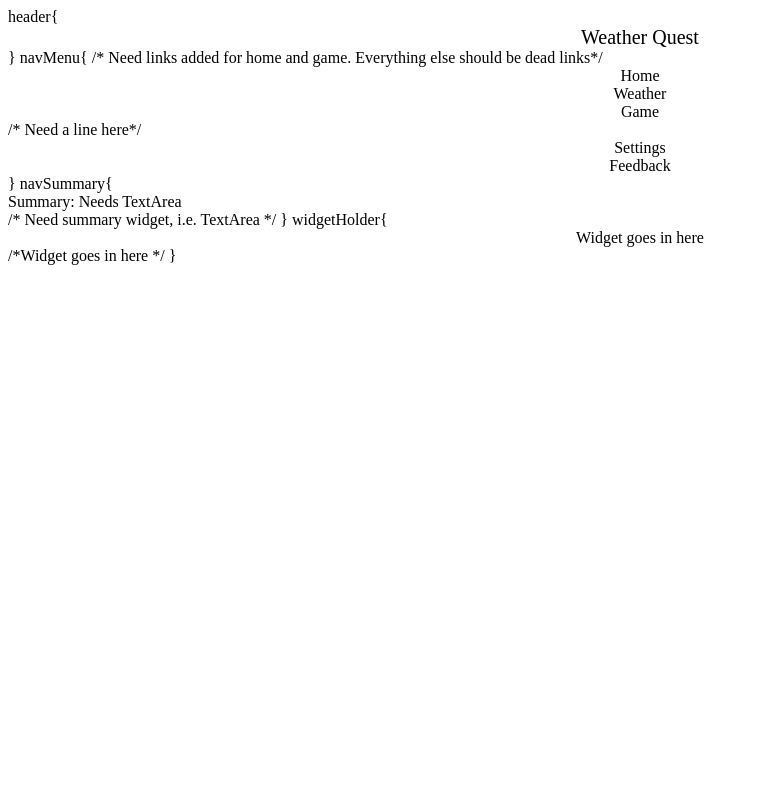
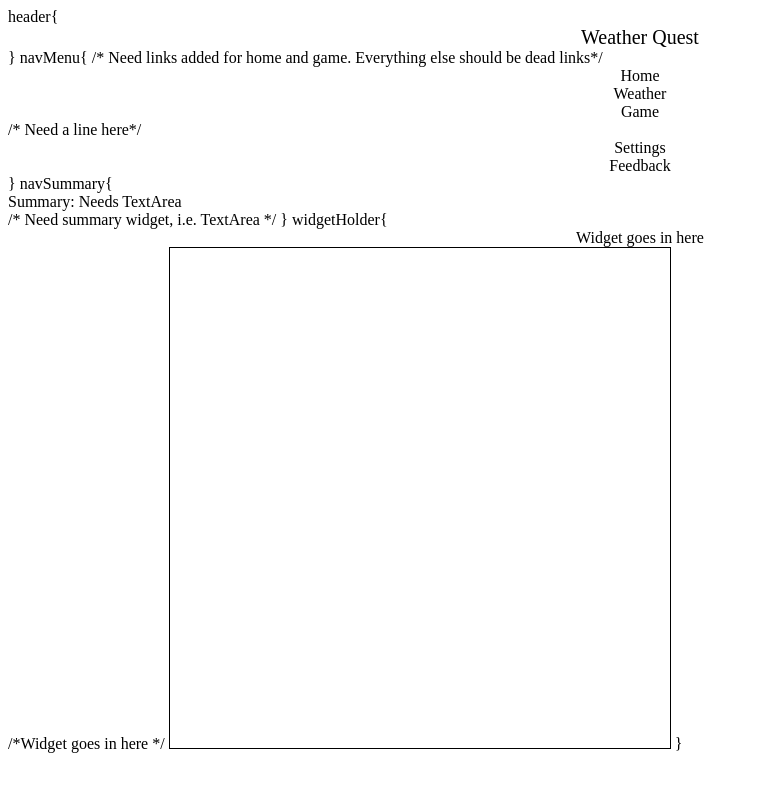
Before and after one commit to AustinBoydston/HCI-Project-repo01, a plain HTML site: page index.html in a window 1280 px wide. Shown: the whole page, without its empty margins (0-759 px from the left). Drawn offline with Linux system fonts and the light colour scheme.

Commit message:
added a canvas for the game in the 'widget section'

```diff
--- a/game.js
+++ b/game.js
@@ -0,0 +1,2 @@
+console.log('hello world');
+window.open();
--- a/index.html
+++ b/index.html
@@ -61,7 +61,14 @@ widgetHolder{
 	<div style="text-align: center; font-size: 16px;">
 		Widget goes in here
 	</div>
-	/*Widget goes in here */
 
 
+	/*Widget goes in here */
+<!--The below section was added by Austin pleaes do not touch, ty-->
+	<canvas id="ctx" width="500" height="500" style="border:1px solid #000000;"></canvas>
+	<script>
+    var ctx = docment.getElementById("ctx").getContext("2d");
+
+	</script>
+
 }
```
